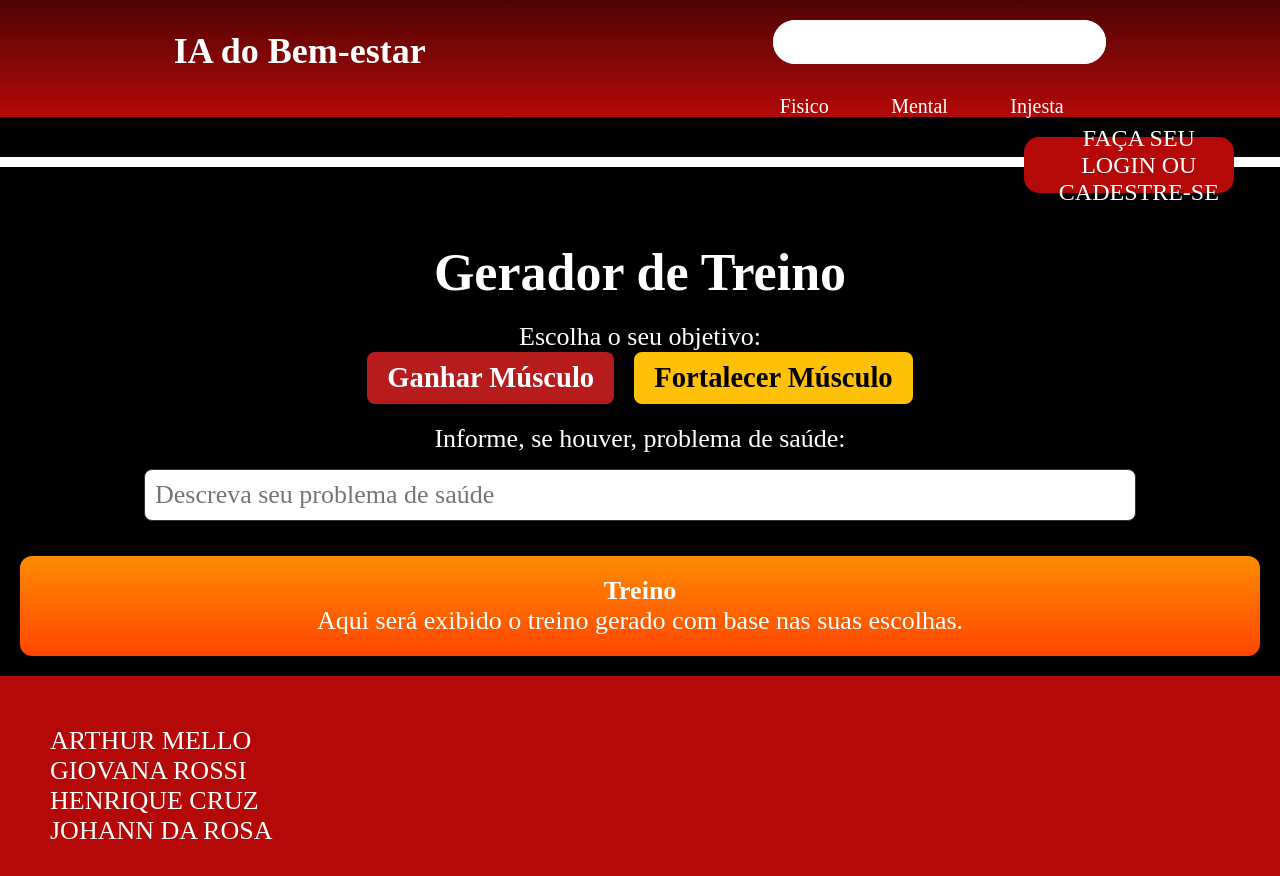
After one commit to senacrs-emti/2024-3MB-freecode-G03, a PHP site: page /geradortreino.php in a window 1280 px wide. The commit adds this page. Run offline with PHP 8.4, Linux system fonts and the light colour scheme; some web fonts are replaced.

Commit message:
geradortreino pronto e base mental pronta

```diff
--- /dev/null
+++ b/css/geradortreino.css
@@ -0,0 +1,109 @@
+.gerador-treino {
+    text-align: center;
+    color: white;
+    padding: 20px;
+}
+
+.gerador-treino h2 {
+    font-size: 2em;
+    margin-bottom: 20px;
+}
+
+.opcoes-objetivo {
+    display: flex;
+    justify-content: center;
+    gap: 20px;
+    margin-bottom: 20px;
+}
+
+.botao {
+    padding: 10px 20px;
+    font-size: 1.1em;
+    font-weight: bold;
+    border: none;
+    cursor: pointer;
+    border-radius: 8px;
+}
+
+.objetivo-ganhar {
+    background-color: #B71C1C;
+    /* Cor para "Ganhar Músculo" */
+    color: white;
+}
+
+.objetivo-fortalecer {
+    background-color: #FFC107;
+    /* Cor para "Fortalecer Músculo" */
+    color: black;
+}
+
+.input-saude {
+    margin: 15px 0;
+    padding: 10px;
+    width: 80%;
+    border-radius: 8px;
+    border: 1px solid #333;
+}
+
+.area-treino {
+    background: linear-gradient(to bottom, #FF8C00, #FF4500);
+    padding: 20px;
+    border-radius: 12px;
+    color: white;
+    margin-top: 20px;
+}
+
+
+/* Ocultar os checkboxes */
+
+.objetivo-checkbox {
+    display: none;
+}
+
+
+/* Estilos dos botões */
+
+.opcoes-objetivo {
+    display: flex;
+    justify-content: center;
+    gap: 20px;
+    margin-bottom: 20px;
+}
+
+.botao {
+    padding: 10px 20px;
+    font-size: 1.1em;
+    font-weight: bold;
+    border-radius: 8px;
+    cursor: pointer;
+    display: inline-block;
+    transition: background-color 0.3s, transform 0.2s;
+}
+
+
+/* Estilos específicos de cada objetivo */
+
+.objetivo-ganhar {
+    background-color: #B71C1C;
+    color: white;
+}
+
+.objetivo-fortalecer {
+    background-color: #FFC107;
+    color: black;
+}
+
+
+/* Estilos para quando o checkbox está marcado */
+
+.objetivo-checkbox:checked+.objetivo-ganhar {
+    background-color: #8B0000;
+    box-shadow: 0px 4px 12px rgba(139, 0, 0, 0.3);
+    transform: scale(1.05);
+}
+
+.objetivo-checkbox:checked+.objetivo-fortalecer {
+    background-color: #FFA000;
+    box-shadow: 0px 4px 12px rgba(255, 160, 0, 0.3);
+    transform: scale(1.05);
+}
--- a/fisico.php
+++ b/fisico.php
@@ -5,7 +5,7 @@
     <meta name="viewport" content="width=device-width, initial-scale=1.0">
     <title>Menu de Opções</title>
    <link rel="stylesheet" href="fisico.css">
-   <link rel="stylesheet" href="style.css">
+   <link rel="stylesheet" href="css/style.css">
 </head>
 <body>
     <?php include_once "header.php"?>
@@ -26,7 +26,7 @@
             </a>
         </div>
         <div class="menu-item treino">
-            <a href="treino.php">
+            <a href="geradortreino.php">
             <span><img style="width: 100px; height: 100px;" src="img/braco.png" alt="Ícone de treino"></span>
             <span class="card-text">Gerador de Treino</span>
             </a>
--- a/footer.php
+++ b/footer.php
@@ -1,4 +1,4 @@
-<link rel="stylesheet" href="style.css">
+<link rel="stylesheet" href="css/style.css">
 <footer>
     <nav>
         <ul>
--- /dev/null
+++ b/geradortreino.php
@@ -0,0 +1,43 @@
+<!DOCTYPE html>
+<html lang="pt-BR">
+<head>
+    <meta charset="UTF-8">
+    <meta name="viewport" content="width=device-width, initial-scale=1.0">
+    <title>Cálculo de IMC</title>
+    <link rel="stylesheet" href="style.css">
+    <link rel="stylesheet" href="css/geradortreino.css">
+</head>
+<body>
+    <?php include_once "header.php" ?>
+
+    <main>
+    <section class="gerador-treino">
+        <h2>Gerador de Treino</h2>
+
+        <p>Escolha o seu objetivo:</p>
+        <div class="opcoes-objetivo">
+            <label>
+                <input type="checkbox" name="objetivo" class="objetivo-checkbox" id="ganhar-musculo">
+                <span class="botao objetivo-ganhar">Ganhar Músculo</span>
+            </label>
+            <label>
+                <input type="checkbox" name="objetivo" class="objetivo-checkbox" id="fortalecer-musculo">
+                <span class="botao objetivo-fortalecer">Fortalecer Músculo</span>
+            </label>
+        </div>
+
+        <p>Informe, se houver, problema de saúde:</p>
+        <input type="text" class="input-saude" placeholder="Descreva seu problema de saúde">
+
+        <div class="area-treino">
+            <h3>Treino</h3>
+            <p>Aqui será exibido o treino gerado com base nas suas escolhas.</p>
+        </div>
+    </section>
+</main>
+
+
+    <?php include_once "footer.php" ?>
+
+</body>
+</html>
--- a/imc.php
+++ b/imc.php
@@ -4,8 +4,8 @@
     <meta charset="UTF-8">
     <meta name="viewport" content="width=device-width, initial-scale=1.0">
     <title>Cálculo de IMC</title>
-    <link rel="stylesheet" href="style.css">
-    <link rel="stylesheet" href="imc.css">
+    <link rel="stylesheet" href="css/style.css">
+    <link rel="stylesheet" href="css/imc.css">
 </head>
 <body>
     <?php include_once "header.php" ?>
--- a/index.php
+++ b/index.php
@@ -4,7 +4,7 @@
 <head>
     <meta charset="UTF-8">
     <meta name="viewport" content="width=device-width, initial-scale=1.0">
-    <link rel="stylesheet" href="style.css">
+    <link rel="stylesheet" href="css/style.css">
     <title>Bem Estar</title>
 </head>
 
@@ -25,7 +25,7 @@
         </div>
         </a>
         <!-- Card Mental -->
-         <a href="#">
+         <a href="mental.php">
         <div class="card card-mental">
             <h2>MENTAL</h2>
             <img src="img/Mental.png" alt="Ícone Mental">
--- a/login.php
+++ b/login.php
@@ -4,7 +4,7 @@
     <meta charset="UTF-8">
     <meta name="viewport" content="width=device-width, initial-scale=1.0">
     <title>Login</title>
-    <link rel="stylesheet" href="style.css">
+    <link rel="stylesheet" href="css/style.css">
 </head>
 <body>
     <div class="login-container">
--- a/register.php
+++ b/register.php
@@ -4,7 +4,7 @@
     <meta charset="UTF-8">
     <meta name="viewport" content="width=device-width, initial-scale=1.0">
     <title>Cadastro</title>
-    <link rel="stylesheet" href="style.css">
+    <link rel="stylesheet" href="css/style.css">
 </head>
 <body>
     <div class="container">
```
Also changed, not shown: mental.css (added, +33 -0 lines), mental.php (added, +72 -0 lines), css/fisico.css (renamed from fisico.css), css/imc.css (renamed from imc.css), css/style.css (renamed from style.css).
